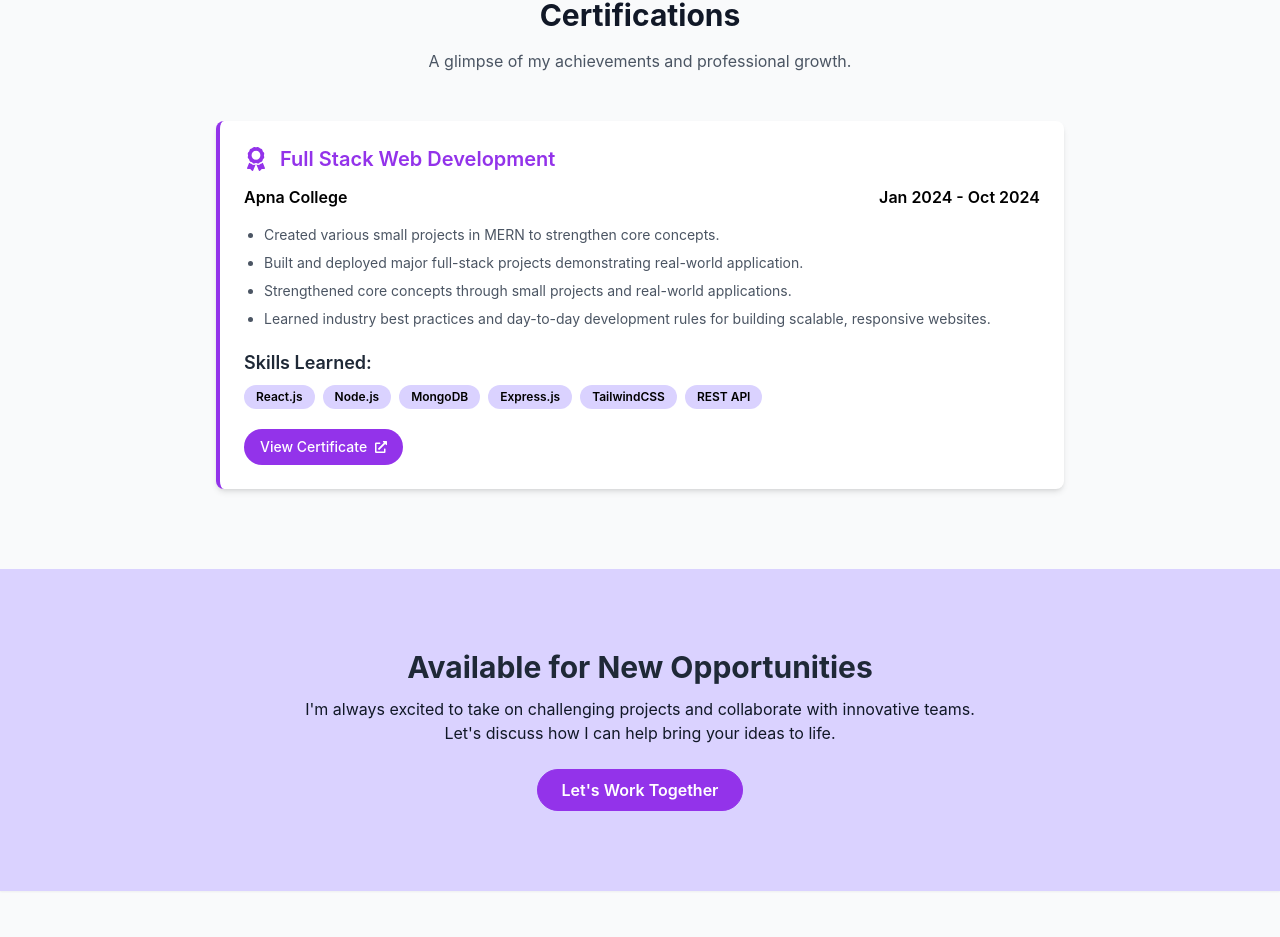
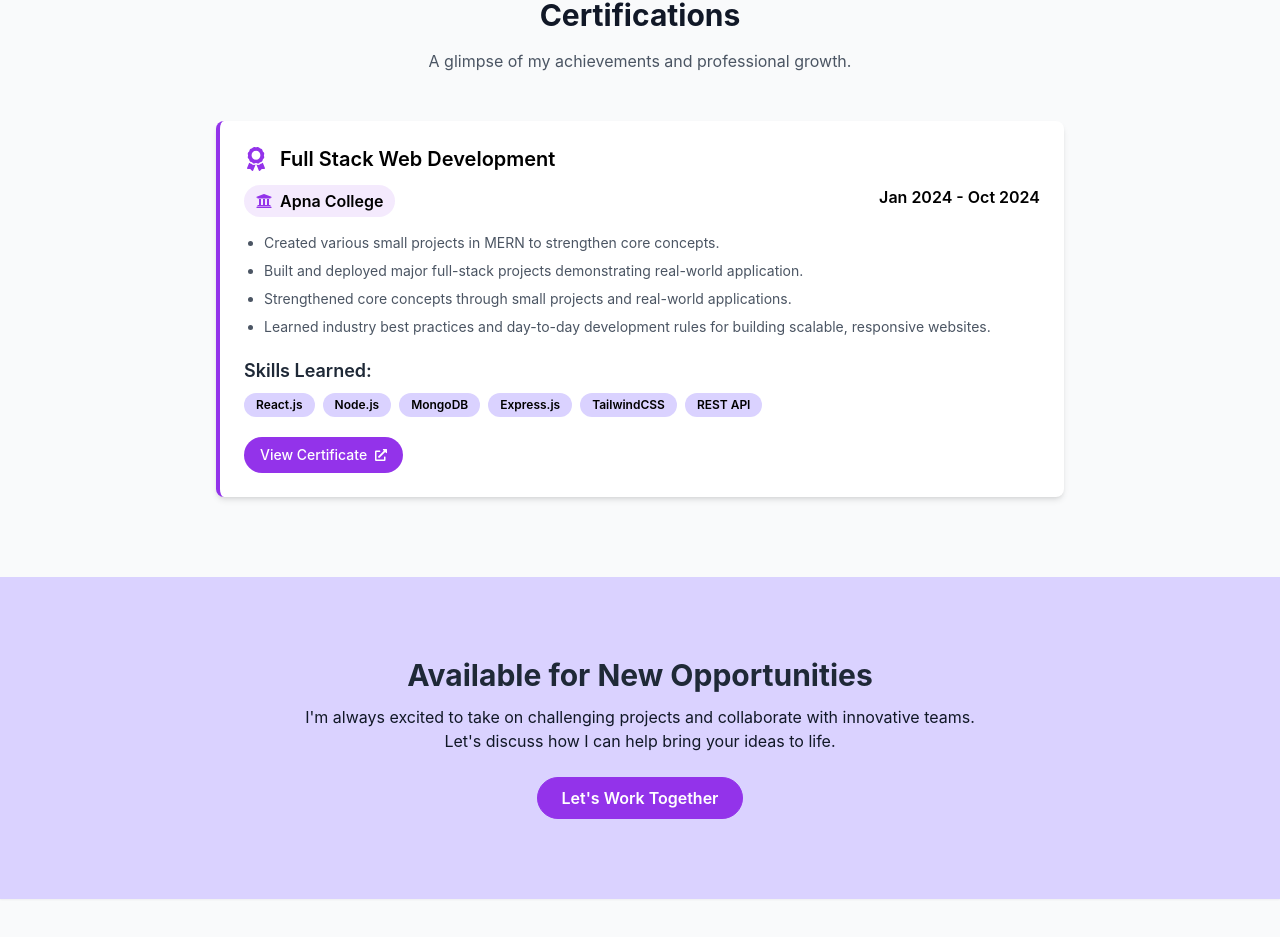
Before and after one commit to Khanjan10/portfolio, a React (Create React App) app: page / in a window 1280 px wide. Shown: the part 3291-4228 px from the top of the page. Built offline with nearby package versions, Linux system fonts and the light colour scheme.

Commit message:
Changed some styles

```diff
--- a/src/components/Certifications.js
+++ b/src/components/Certifications.js
@@ -1,6 +1,6 @@
 import React from "react";
 import { motion } from "framer-motion";
-import { FaAward, FaExternalLinkAlt } from "react-icons/fa";
+import { FaAward, FaExternalLinkAlt, FaUniversity } from "react-icons/fa";
 
 const Certifications = () => {
   const certificate = {
@@ -49,13 +49,17 @@ const Certifications = () => {
       >
         <div className="flex items-center gap-3 mb-3">
           <FaAward className="text-primary text-2xl" />
-          <h3 className="text-xl font-semibold text-primary">
+          <h3 className="text-xl font-semibold text-black">
             {certificate.title}
           </h3>
         </div>
         <div className="flex justify-between mb-4">
-          <p className="text-black font-semibold">{certificate.issuer}</p>
-          <p className="text-black font-semibold">{certificate.date}</p>
+
+            <div className="flex items-center gap-2 px-3 py-1 bg-primary/10 text-black font-semibold rounded-full inline-block">
+                <FaUniversity className="text-primary" />
+                <span>{certificate.issuer}</span>
+            </div>
+            <p className="text-black font-semibold">{certificate.date}</p>
         </div>
 
         {/* Bullet Points */}
```
